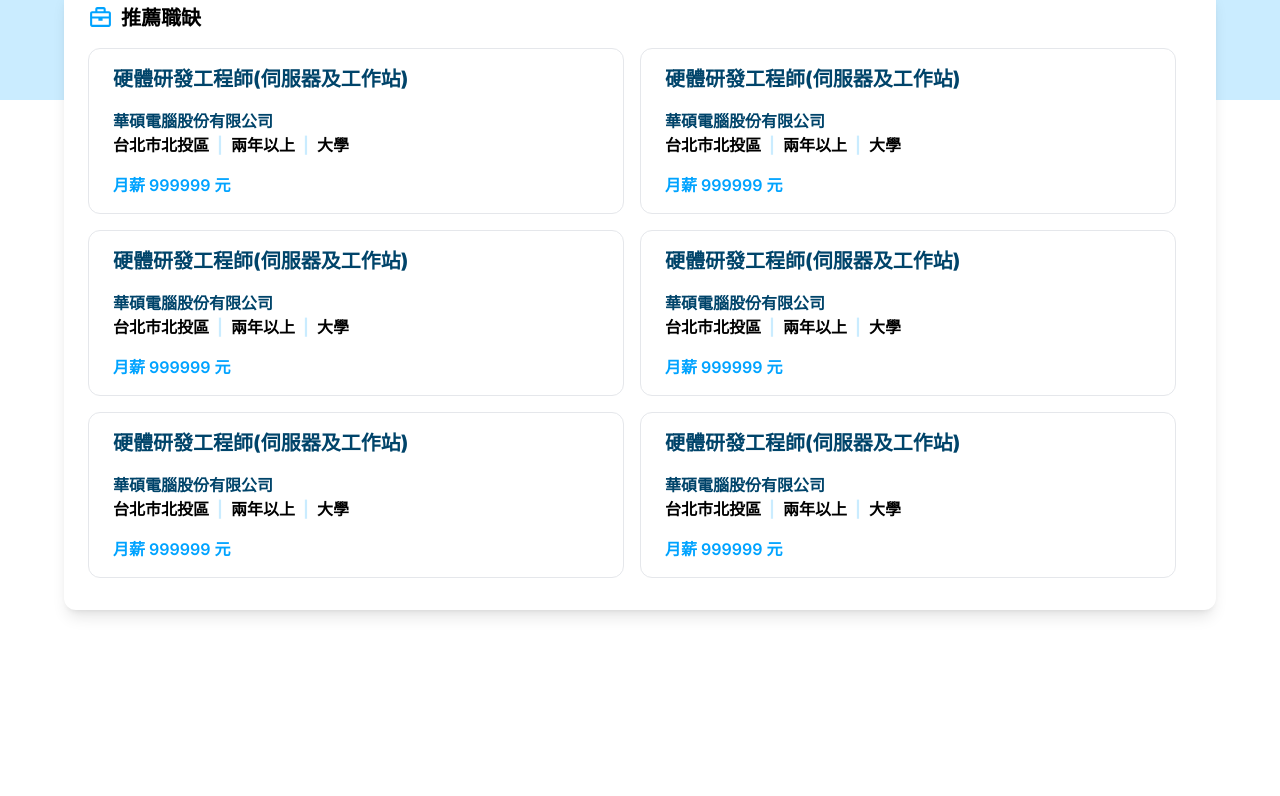
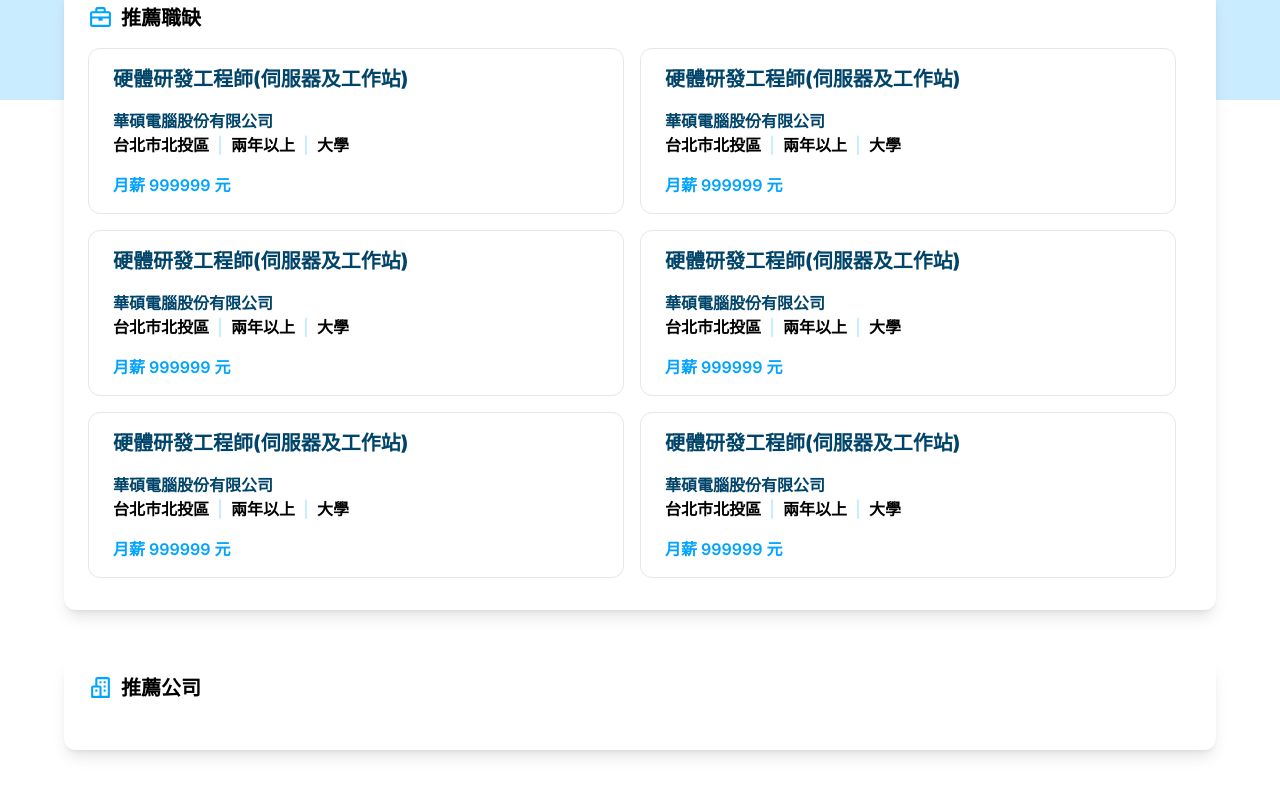
Before and after one commit to MingdaoTC/Service, a Next.js app: page / in a window 1280 px wide. Shown: the part 252-1048 px from the top of the page. Before the commit the page ends 974 px from the top, so only its background shows below. Built offline with nearby package versions, Linux system fonts and the light colour scheme.

Commit message:
feat: Add CompanyList component

```diff
--- a/src/app/page.tsx
+++ b/src/app/page.tsx
@@ -1,13 +1,16 @@
+// Components
 import HeaderBar from "@/components/Global/HeaderBar";
 import SearchBar from "@/components/Home/SearchBar";
 import JobList from "@/components/Home/JobList";
+import CompanyList from "@/components/Home/CompanyList";
 
 export default function Home() {
   return (
     <>
-      <HeaderBar></HeaderBar>
-      <SearchBar></SearchBar>
-      <JobList></JobList>
+      <HeaderBar />
+      <SearchBar />
+      <JobList />
+      <CompanyList />
     </>
   );
 }
--- a/src/components/Global/Button.tsx
+++ b/src/components/Global/Button.tsx
@@ -1,3 +1,4 @@
+// Third-Party Library
 import React from "react";
 import Link from "next/link";
 
--- /dev/null
+++ b/src/components/Global/Company.tsx
@@ -0,0 +1,12 @@
+type Props = {
+  name: string;
+  location: string;
+  category: string;
+  tag: string[];
+};
+
+export default function Company(props: Props) {
+  return (
+    <div className="px-6 py-4 border bg-white rounded-xl w-[calc(50%-1rem)] max-w-[90dvw]"></div>
+  );
+}
--- /dev/null
+++ b/src/components/Home/CompanyList.tsx
@@ -0,0 +1,23 @@
+// Icon
+import { BiBuildings } from "react-icons/bi";
+
+// Components
+import Company from "../Global/Company";
+
+export default function CompanyList() {
+  return (
+    <div className="px-6 py-4 shadow-lg bg-white rounded-xl w-[90dvw] my-12 mx-auto relative -top-28">
+      <h1 className="text-xl flex gap-2 items-center text-black font-bold">
+        <BiBuildings
+          color="#00A3FF"
+          size={"1.25em"}
+          style={{ position: "relative", top: "-1px" }}
+        ></BiBuildings>{" "}
+        推薦公司
+      </h1>
+      <div className="flex flex-wrap gap-4 py-4">
+        {/* <Company {...testCompanyData}></Company> */}
+      </div>
+    </div>
+  );
+}
```
